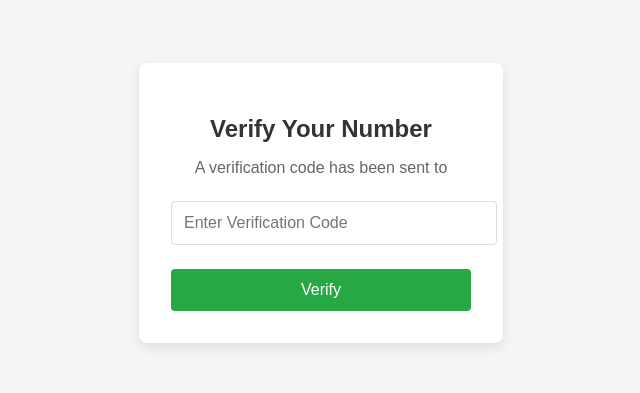
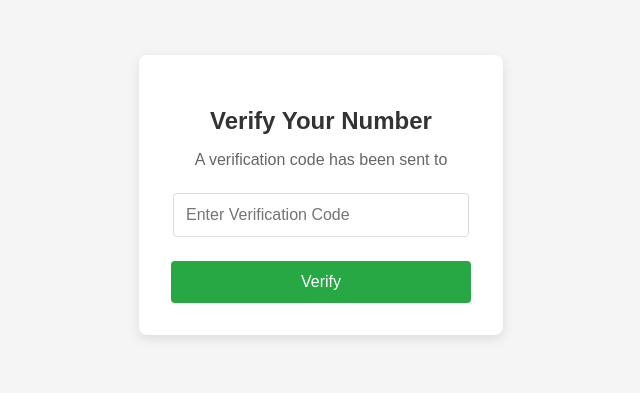
Before and after one commit to almas77abolfazl/chat-app, an Angular app in the folder chat-app-front/: page /verify-code in a window 1280 px wide. Shown: the part 205-598 px from the top of the page, without its empty margins (319-959 px from the left). Built offline with nearby package versions, Linux system fonts and the light colour scheme.

Commit message:
style: set margin as 0 for body tag
Signed-off-by: almas77abolfazl <almas.abolfazl@gmail.com>

```diff
--- a/chat-app-front/src/app/auth/verify-code/verify-code.component.scss
+++ b/chat-app-front/src/app/auth/verify-code/verify-code.component.scss
@@ -25,7 +25,7 @@
     }
 
     .input-field {
-      width: 100%;
+      width: 90%;
       padding: 0.75rem;
       margin-bottom: 1.5rem;
       border: 1px solid #dddddd;
--- a/chat-app-front/src/styles.scss
+++ b/chat-app-front/src/styles.scss
@@ -1 +1,5 @@
 /* You can add global styles to this file, and also import other style files */
+
+body {
+  margin: 0;
+}
```
